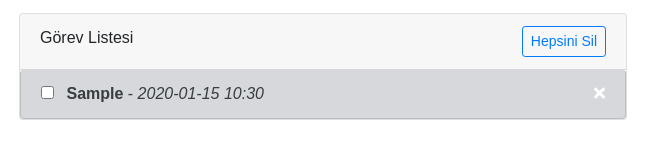
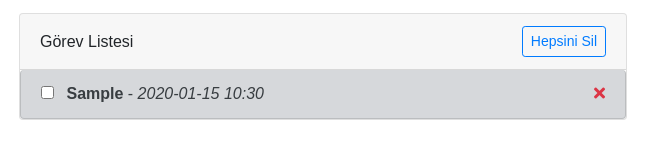
Before and after one commit to AlperSemihAYDIN/yapilacak-liste, a plain HTML site: page index.html in a window 1280 px wide. Both pictures are taken after typing "Sample", "2020-01-15", "10:30" into the empty fields and a click on the button 903 px from the left and 151 px from the top of the page. Shown: the part 318-476 px from the top of the page, 317-962 px from the left. Drawn offline with nearby package versions, Linux system fonts and the light colour scheme.

Commit message:
Update style.css

```diff
--- a/style.css
+++ b/style.css
@@ -1,8 +1,8 @@
-a{
-    color:white;
+a {
+    color: white;
 }
-/* Halil hocanın istediği kısımlar*/
-/* Genel stil */
+
+/* Genel Stil */
 body {
     font-family: Arial, sans-serif;
     margin: 0;
@@ -10,7 +10,7 @@ body {
     box-sizing: border-box;
 }
 
-/* Mobil cihazlar için */
+/* Mobil Cihazlar İçin */
 @media (max-width: 600px) {
     .container {
         width: 100%;
@@ -22,7 +22,7 @@ body {
     }
 }
 
-/* Tabletler ve daha büyük ekranlar için */
+/* Tabletler ve Daha Büyük Ekranlar İçin */
 @media (min-width: 601px) {
     .container {
         width: 50%;
@@ -33,4 +33,20 @@ body {
         font-size: 1em;
     }
 }
-/* istenen yerler bitişi*/
+
+.card-header {
+    display: flex;
+    justify-content: space-between;
+    align-items: center;
+}
+
+.delete-item {
+    color: #dc3545;
+    cursor: pointer;
+}
+
+/* Tamamlanmış görevler için stil */
+.completed {
+    text-decoration: line-through;
+    color: #d3d3d3;
+}
```
